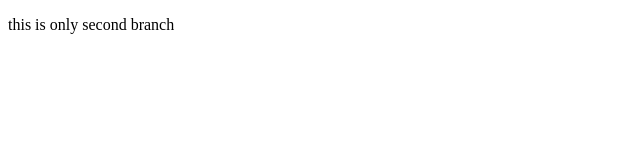
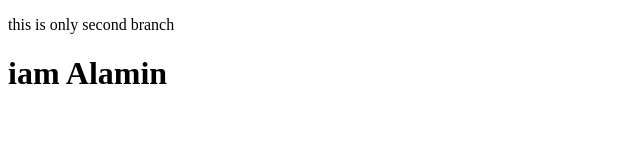
Before and after one commit to miaAlamin/oooo, a plain HTML site: page index.html in a window 1280 px wide. Shown: the whole page, without its empty margins (0-640 px from the left). Drawn offline with Linux system fonts and the light colour scheme.

Commit message:
Update index.html

```diff
--- a/index.html
+++ b/index.html
@@ -8,5 +8,6 @@
 </head>
 <body>
     <p>this is only second branch</p>
+    <h1>iam Alamin</h1>
 </body>
 </html>
```
